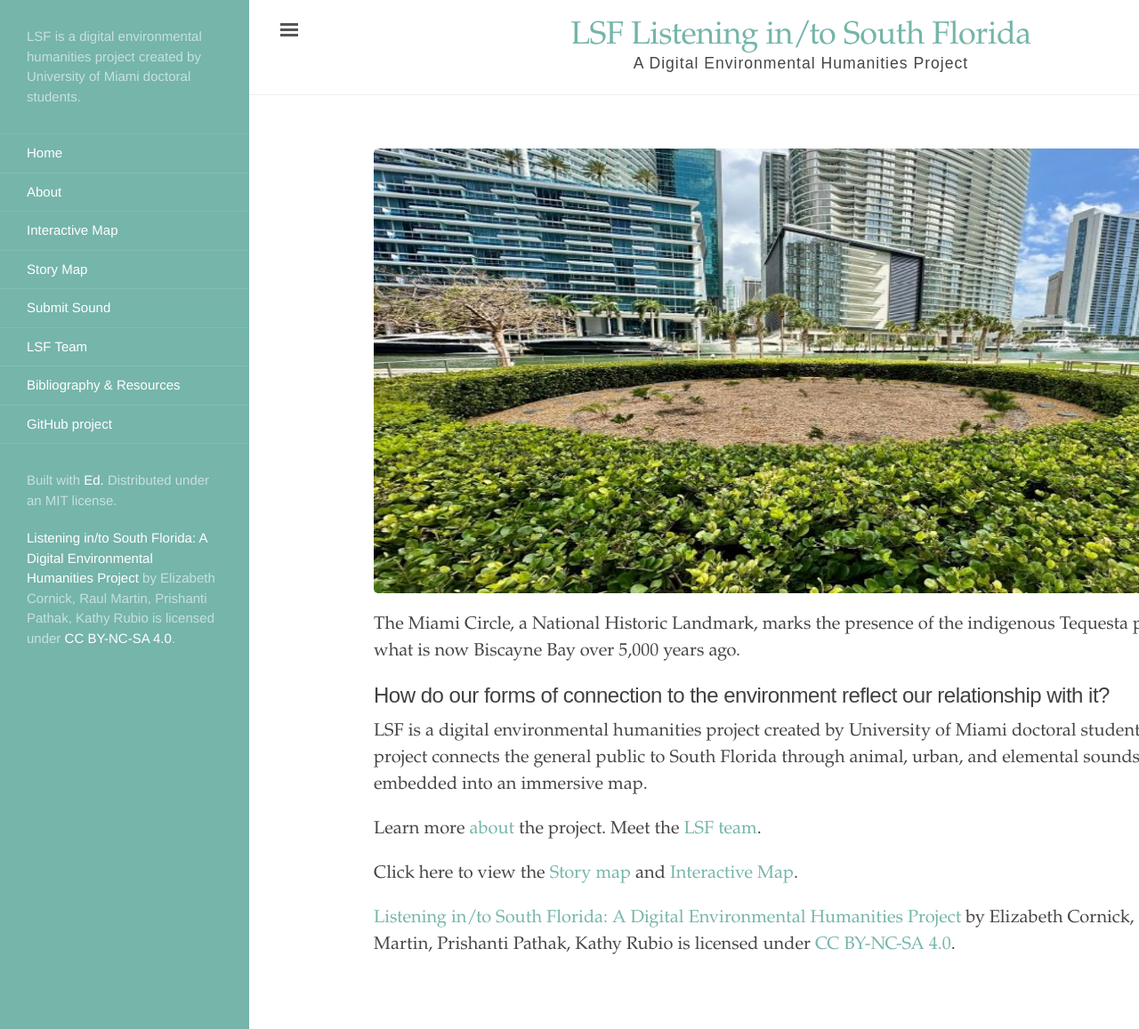
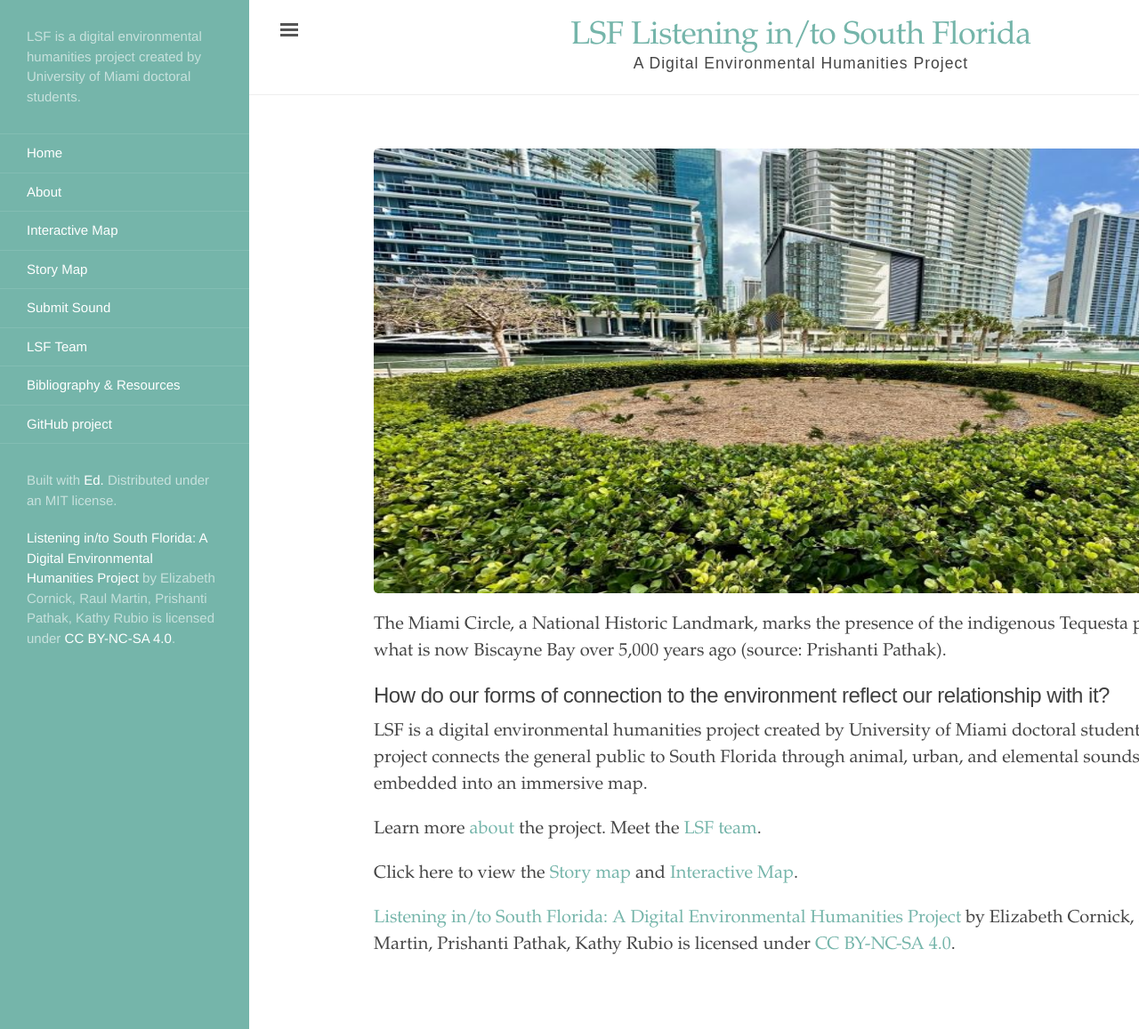
Before and after one commit to rm4-25/lsf_3, a Jekyll site: the page built from index.html, in a window 1280 px wide and 1157 px high. Shown: the whole window at 89% size. Built offline with Jekyll 4.4.1, drawn with Linux system fonts in a browser that asks for light colours.

```diff
--- a/index.html
+++ b/index.html
@@ -7,7 +7,7 @@
 <img src="https://github.com/rm4-25/lsf_3/blob/main/assets/miami%20circle_Image.jpg?raw=true" width="960" height="500">
 
 <p>
-  The Miami Circle, a National Historic Landmark, marks the presence of the indigenous Tequesta people in what is now Biscayne Bay over 5,000 years ago.
+  The Miami Circle, a National Historic Landmark, marks the presence of the indigenous Tequesta people in what is now Biscayne Bay over 5,000 years ago (source: Prishanti Pathak).
 </p>
 
 <h1 style="font-size:24px; "> How do our forms of connection to the environment reflect our relationship with it?
```
